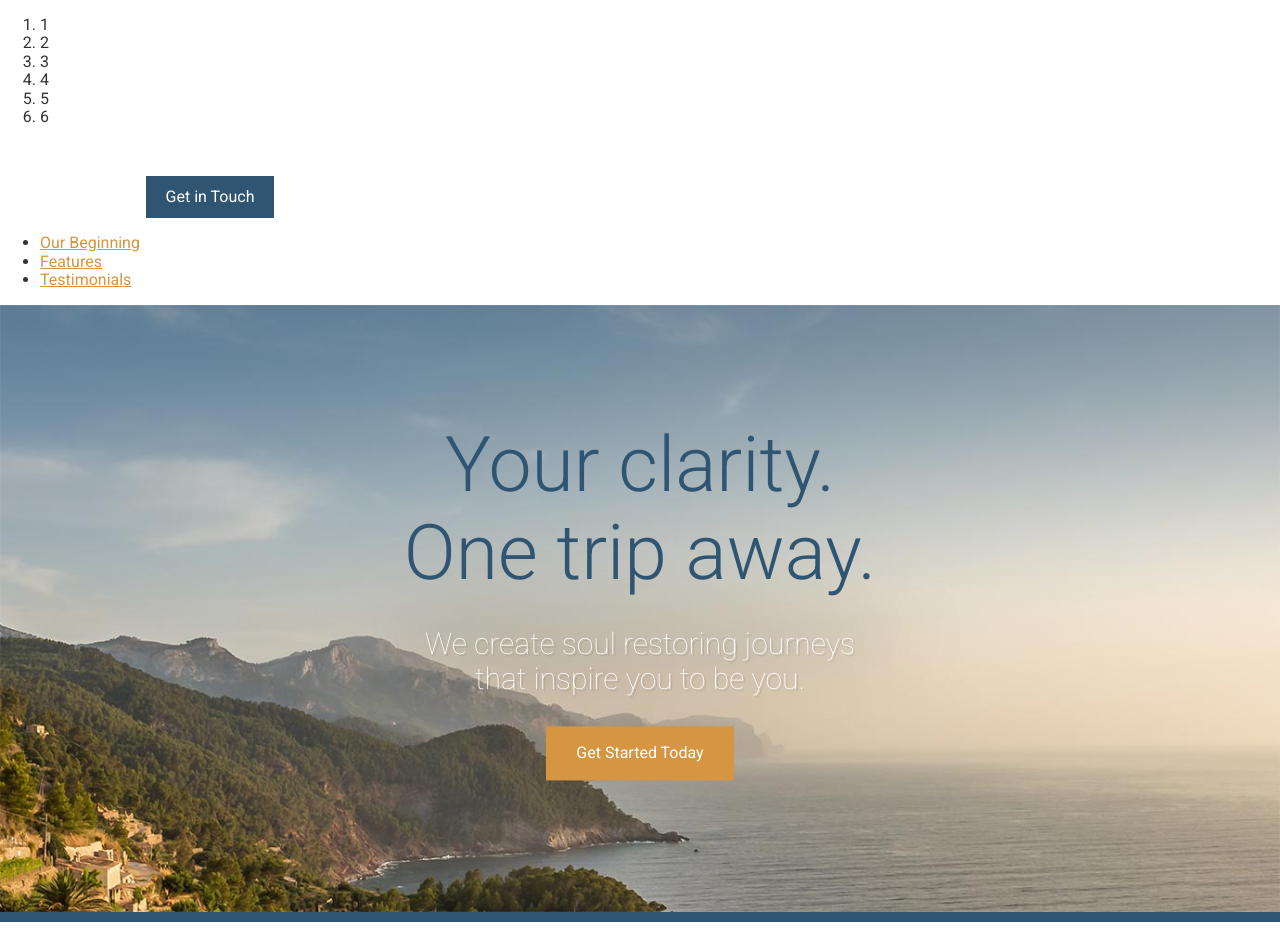
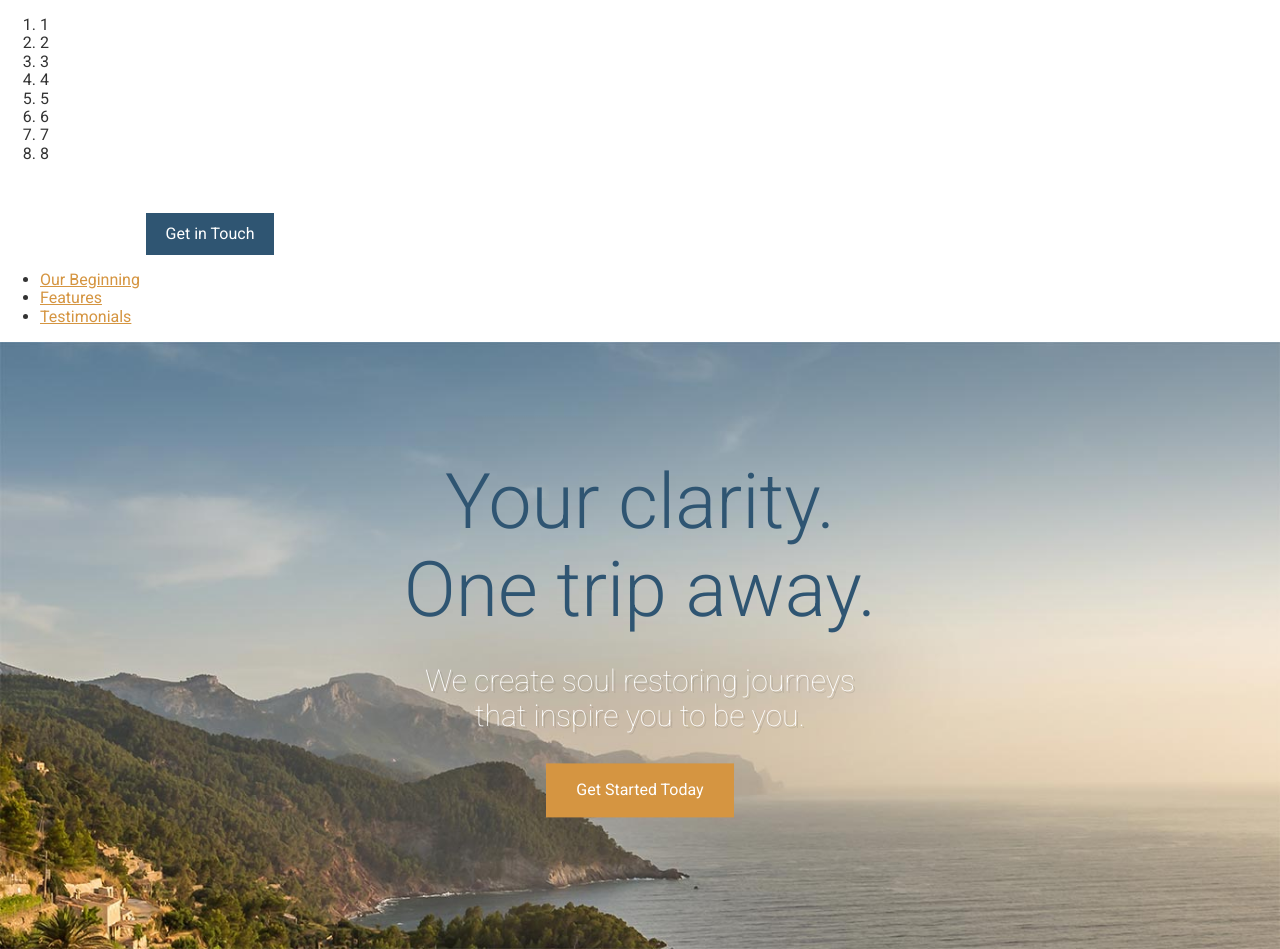
Before and after one commit to Deivi2/single-page-web-project, a website: page app/index.html in a window 1280 px wide. Shown: the top 949 px of the page. Drawn offline with Linux system fonts and the light colour scheme.

Commit message:
counted to 7

```diff
--- a/app/index.html
+++ b/app/index.html
@@ -18,6 +18,10 @@
             <li>4</li>
             <li>5</li>
             <li>6</li>
+            <li>7</li>
+            <li>8</li>
+
+
         </ol>
 
 
```
